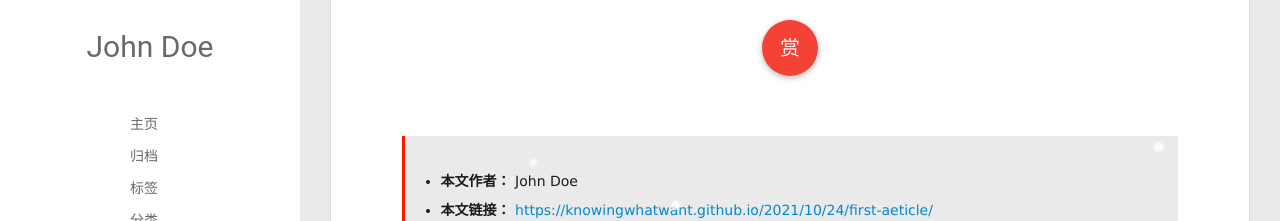
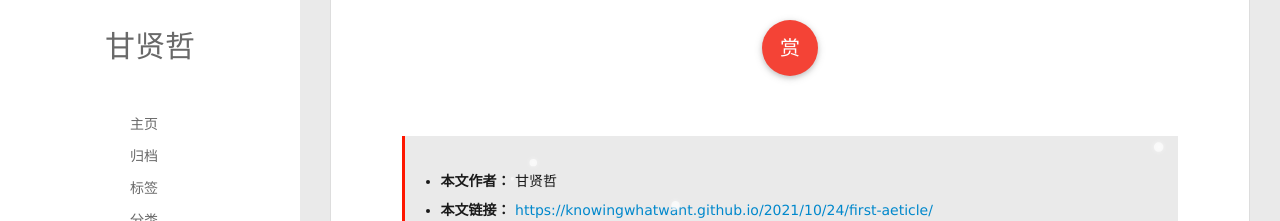
Before and after one commit to knowingwhatwant/knowingwhatwant.github.io, a plain HTML site: page 2021/10/24/first-aeticle/index.html in a window 1280 px wide. Shown: the part 243-464 px from the top of the page. Drawn offline with Linux system fonts and the light colour scheme; some packages are replaced by stand-ins of ours; no server answers; a script that the page names is missing; a web font is replaced by a local one.

Commit message:
Site updated: 2021-10-25 08:55:25

```diff
--- a/2021/10/24/first-aeticle/index.html
+++ b/2021/10/24/first-aeticle/index.html
@@ -216,7 +216,7 @@
 <meta property="og:locale" content="en_US">
 <meta property="article:published_time" content="2021-10-24T06:57:28.000Z">
 <meta property="article:modified_time" content="2021-10-24T06:58:14.498Z">
-<meta property="article:author" content="John Doe">
+<meta property="article:author" content="甘贤哲">
 <meta name="twitter:card" content="summary">
 
     <link rel="alternative" href="/atom.xml" title="Hexo" type="application/atom+xml">
@@ -263,7 +263,7 @@
 			<img src="/img/avatar.jpg" class="js-avatar">
 		</a>
 		<hgroup>
-			<h1 class="header-author"><a href="/">John Doe</a></h1>
+			<h1 class="header-author"><a href="/">甘贤哲</a></h1>
 		</hgroup>
 
 
@@ -371,7 +371,7 @@
 				</a>
 			</div>
 			<hgroup>
-			  <h1 class="header-author js-header-author">John Doe</h1>
+			  <h1 class="header-author js-header-author">甘贤哲</h1>
 			</hgroup>
 
 
@@ -529,7 +529,7 @@
       <ul class="post-copyright">
         <li>
           <strong>本文作者：</strong>
-          John Doe
+          甘贤哲
         </li>
         <li>
           <strong>本文链接：</strong>
@@ -706,7 +706,7 @@
   <div class="outer">
     <div id="footer-info">
     	<div class="footer-left">
-    		&copy; 2020-2021 <a href="https://knowingwhatwant.github.io/" target="_blank">John Doe</a>
+    		&copy; 2020-2021 <a href="https://knowingwhatwant.github.io/" target="_blank">甘贤哲</a>
     	</div>
       	<div class="footer-right">
 
```
Also changed, not shown: 2021/10/24/hello-world/index.html (+5 -5 lines), 2021/10/24/py-md/index.html (+5 -5 lines), archives/2021/10/index.html (+4 -4 lines), archives/2021/index.html (+4 -4 lines), archives/index.html (+4 -4 lines), index.html (+4 -4 lines).
